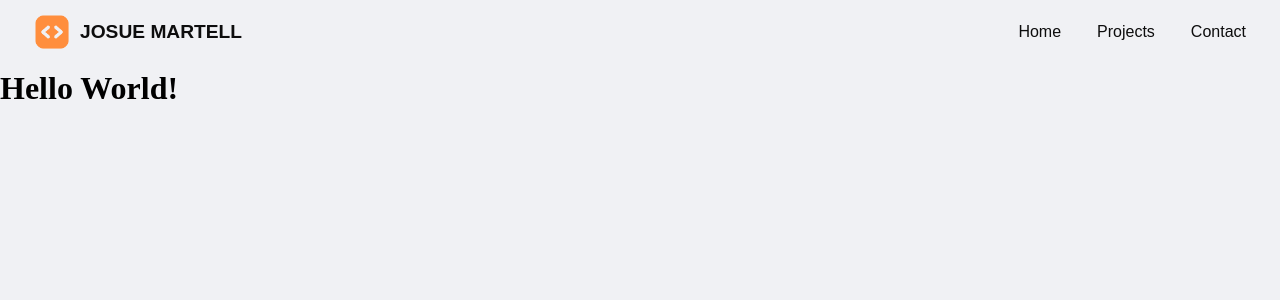
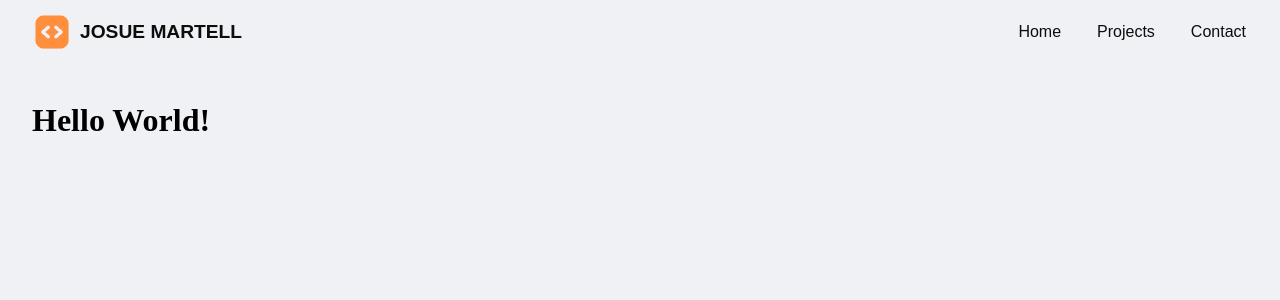
Before and after one commit to josushu0/portfolio, a Next.js app: page / in a window 1280 px wide. Shown: the top 300 px of the page. Built offline with nearby package versions, Linux system fonts and the light colour scheme.

Commit message:
feat: :lipstick: Added container to layout

```diff
--- a/components/Layout.js
+++ b/components/Layout.js
@@ -1,11 +1,11 @@
 import Navbar from './Navbar'
-
+import styles from '../styles/Layout.module.scss'
 
 function Layout({ children }) {
   return (
     <>
       <Navbar/>
-      <main>
+      <main className={styles.main}>
         { children }
       </main>
     </>
--- /dev/null
+++ b/styles/Layout.module.scss
@@ -0,0 +1,5 @@
+@use 'containers';
+
+.main {
+  @include containers.container;
+}
--- a/styles/Navbar.module.scss
+++ b/styles/Navbar.module.scss
@@ -10,7 +10,6 @@
 .nav {
   @include containers.container;
   height: inherit;
-  margin-inline: auto;
   display: flex;
   align-items: center;
   justify-content: space-between;
--- a/styles/_containers.scss
+++ b/styles/_containers.scss
@@ -4,11 +4,13 @@
   @media (min-width: screens.$xl2) {
     max-width: screens.$xl;
     padding: 2rem;
+    margin-inline: auto;
   }
 
   @media (max-width: screens.$xl2) {
     max-width: screens.$xl;
     padding: 2rem;
+    margin-inline: auto;
   }
 
   @media (max-width: screens.$lg) {
@@ -23,6 +25,6 @@
 
   @media (max-width: screens.$sm) {
     max-width: 100vw;
-    padding-inline: 0.5rem;
+    padding-inline: 1rem;
   }
 }
```
